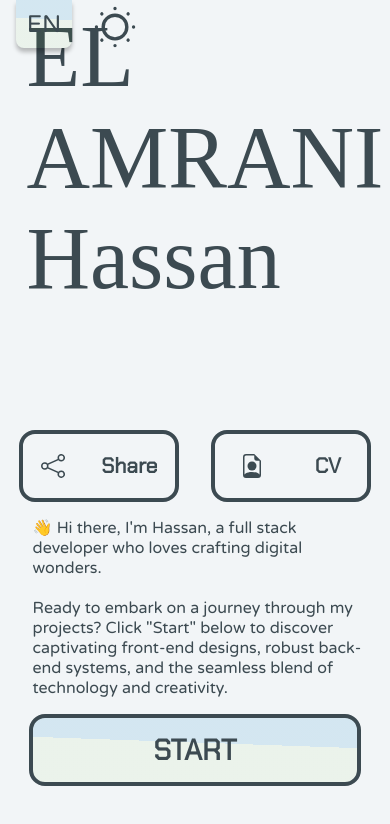
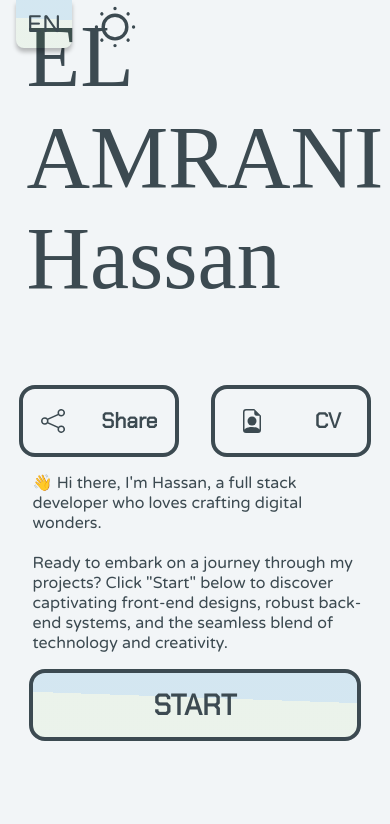
Before and after one commit to HAssAN-SSS/myPortfolio, a React (Vite) app: page / in a window 390 px wide. Shown: the top 824 px of the page. Built offline with nearby package versions, Linux system fonts and the light colour scheme; a web font is replaced by a local one.

Commit message:
fix some phon bugs, add text alert for phone using

```diff
--- a/src/welcome/welcome.css
+++ b/src/welcome/welcome.css
@@ -134,7 +134,7 @@ main{
         /* background-color: aqua; */
         margin: 0;
         margin-top: 10%;
-        margin-bottom: 4%;
+        margin-bottom: 0%;
 
     }
     h1.title{
@@ -163,7 +163,7 @@ main{
     main{
         /* margin-left: 80px; */
         display: flex;
-        height: 405px;
+        height: 375px;
         flex-direction: column-reverse;
         width: 100%;
         align-items: center;
@@ -222,10 +222,10 @@ main{
 
 
   }
-  .contacts_icons{
+  /* .contacts_icons{
     width: 80%;
     display:flex;
     justify-content: space-around;
     color: var(--black_100);
-  }
+  } */
 }
```
